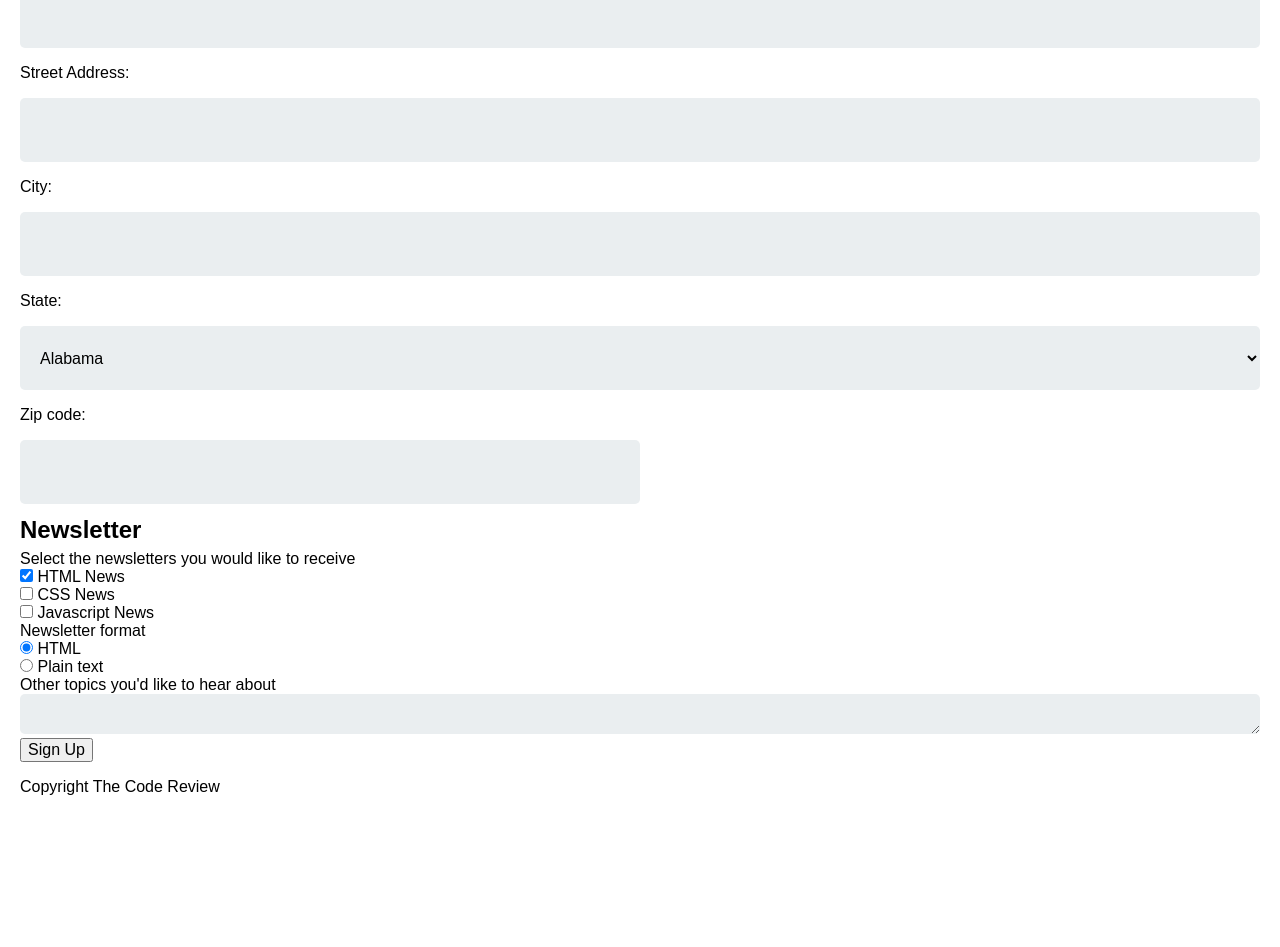
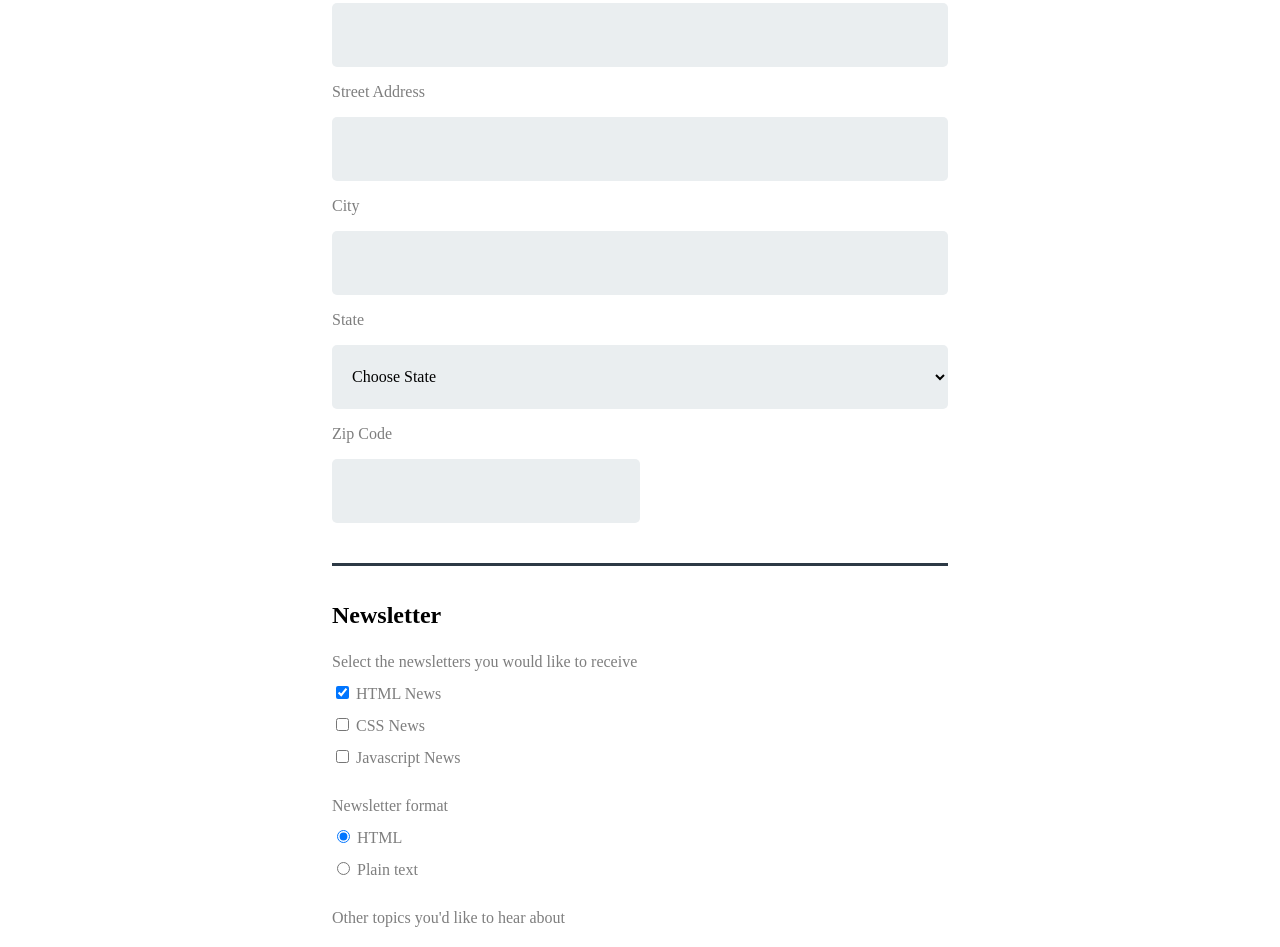
Before and after one commit to anthonyphan1234/techdegree-project-3, a plain HTML site: page index.html in a window 1280 px wide. Shown: the part 670-1617 px from the top of the page. Before the commit the page ends 1494 px from the top, so only its background shows below. Drawn offline with Linux system fonts and the light colour scheme.

Commit message:
80 percent done

```diff
--- a/css/styles.css
+++ b/css/styles.css
@@ -1,6 +1,11 @@
 /* =================================
-CSS Selectors
+Elements
 ==================================== */
+* {
+    box-sizing: border-box;
+    font-family: 'Merriweather', serif;
+}
+/*
 header h1 {
     text-transform: uppercase;
     display: flex;
@@ -10,8 +15,22 @@ header h1 {
     background-color: #2d3945;
     margin: auto;
     padding: 1em;
+    line-height: 2em;
     color: white;
+    text-align: center;
+    font-size: 1.5rem;
+} */
+
+header h1 {
+    text-transform: uppercase;
+    text-align: center;
+    background-color: #2d3945;
+    color: white;
+    padding: 1em;
+    line-height: 2em;
+    font-size: 2rem;
 }
+
 
 legend {
     font-size: x-large;
@@ -24,16 +43,33 @@ form {
 
 form h1 {
     padding-top: .4em;
+    text-align: center;
+    font-size: 1.5rem;
 }
 
 form h2 {
     color: lightgray;
-    margin: 0 1em 2em 1em;
+    margin: 0 .5em 2em .5em;
     text-align: center;
+    font-size: 1.2rem;
 }
 
 fieldset {
     border: none;
+}
+
+p {
+    text-align: center;
+}
+
+/* =================================
+CSS Selectors
+==================================== */
+
+::placeholder {
+    text-align: right;
+    padding-right: 2em;
+    color: rgb(194, 194, 194);
 }
 
 input[type="text"],
@@ -55,30 +91,40 @@ select {
   border-radius: 5px;
 }
 
-input,
-textarea,
-select,
-button {
-    box-sizing: border-box;
-}
-
-::placeholder {
-    text-align: right;
-    padding-right: 2em;
-    color: rgb(194, 194, 194);
-}
-
 /* =================================
 Class Selectors
 ==================================== */
+.border
+{
+    border-top: 6px solid #2d3945;
+    position:relative;
+    justify-content: center;
+    margin: 0 auto;
+    width: 90vw;
+}
 
-
+.border:after
+{
+    content:"";
+    display:block;
+    position:absolute;
+    z-index:-1;
+    top:4px;
+    left:0px;
+    right:0px;
+    bottom:4px;
+    border-top:3px solid #2d3945;
+}
 /* =================================
 ID Selectors
 ==================================== */
 
+#contact {
+    margin-top: 2em;
+}
+
 #contact legend {
-    padding: 1em 0;
+    padding: .5em 0;
 }
 
 #contact input, select {
@@ -89,6 +135,36 @@ ID Selectors
 #contact label {
     display: block;
     margin: 1em 0;
+    color: rgb(126, 126, 126);
+}
+
+#contact:after {
+    content:"";
+    display: block;
+    border-bottom: 3px solid #2d3945;
+    padding-top: 1em;
+    margin-top: 1.5em;
+    margin-bottom: 1.5em;
+}
+
+#copyright {
+    margin-top: 2em;
+    margin-bottom: 10em;
+}
+
+#newsletter_format {
+    margin-top: 1em;
+    display: inline-block;
+}
+
+#other_topics {
+    display: inline-block;
+    margin-top: 1em;
+}
+
+#second-fieldset label {
+    line-height: 2em;
+    color: rgb(126, 126, 126);
 }
 
 #sign-up {
@@ -98,12 +174,28 @@ ID Selectors
     flex-direction: column;
 }
 
-#sign-up:after {
-    content:"";
-    display: block;
+#sign-up-button {
     width: 100%;
-    border-bottom: 5px solid #2d3945;
-    margin-bottom: 20px;
+    padding: 1em;
+    background-color: rgb(57, 202, 188);
+    border: none;
+    border-radius: 5px;
+    margin-top: 1.5em;
+    color: white;
+    font-size: 1.5rem;
+}
+
+#topic {
+    height: 8em;
+    margin-top: 1em;
+}
+
+#newsletter_legend {
+    margin-bottom: .5em;
+}
+
+#receive {
+    line-height: normal;
 }
 
 #zip {
@@ -115,5 +207,9 @@ ID Selectors
 ==================================== */
 
 @media (min-width: 769px) {
+.border {
+   width: 50vw;
+   margin: 0 auto;
+}
 
 }
--- a/index.html
+++ b/index.html
@@ -20,26 +20,28 @@
             <h2 id="headline">Get the latest news on how your code is doing right in your inbox</h2>
         </div>
 
+        <div class="border">
             <fieldset id="contact">
                 <legend>Contact Information</legend>
 
-            <label for="name">Full Name:</label>
+                <label for="name">Full Name</label>
                 <input type="text" id="name" name="user-name" placeholder="Required" required>
 
-            <label for="mail">Email:</label>
+                <label for="mail">Email Address</label>
                 <input type="email" id="mail" name="user-email" placeholder="Required" required>
 
-            <label for="phone">Phone Number:</label>
+                <label for="phone">Phone Number</label>
                 <input type="tel" id="phone" name="user-phone-number">
 
-            <label for="address">Street Address:</label>
+                <label for="address">Street Address</label>
                 <input type="text" id="address" name="user-address">
 
-            <label for="city">City:</label>
+                <label for="city">City</label>
                 <input type="text" id="city" name="user-city">
 
-            <label for="state">State:</label>
+                <label for="state">State</label>
                 <select name="state" id="state" placeholder]="Choose State">
+                    <option value="" disabled selected>Choose State</option>
                     <option value="AL">Alabama</option>
                     <option value="AK">Alaska</option>
                     <option value="AZ">Arizona</option>
@@ -93,13 +95,12 @@
                     <option value="WY">Wyoming</option>
                 </select>
 
-            <label for="zip">Zip code:</label>
+                <label for="zip">Zip Code</label>
                 <input type="text" id="zip" name="user-zip-code" maxlength="5">
             </fieldset>
-
-        <fieldset>
-            <legend>Newsletter</legend>
-            <label>Select the newsletters you would like to receive</label> <br>
+        <fieldset id="second-fieldset">
+            <legend id="newsletter_legend">Newsletter</legend>
+            <label>Select the newsletters you would like to receive</label><br>
             <input type="checkbox" id="html" value="html_news" name="interest_newsletter" checked="checked">
             <label for="html">HTML News</label> <br>
             <input type="checkbox" id="css" value="css_news" name="interest_newsletter">
@@ -107,16 +108,18 @@
             <input type="checkbox" id="news" value="javascript_news" name="interest_newsletter">
             <label for="news">Javascript News</label> <br>
 
-            <label>Newsletter format</label> <br>
-            <input type="radio" name="newsletter_format" id="html-news" checked="checked"> <label for="html-news">HTML</label> <br>
+            <label id="newsletter_format">Newsletter format</label><br>
+            <input type="radio" name="newsletter_format" id="html-news" checked="checked"> <label
+                for="html-news">HTML</label> <br>
             <input type="radio" name="newsletter_format" id="plain"> <label for="plain">Plain text</label> <br>
 
-            <label for="topic">Other topics you'd like to hear about</label>
+            <span id="other_topics"><label for="topic">Other topics you'd like to hear about</label></span>
             <textarea name="user_topic" id="topic"></textarea>
 
-            <button type="button">Sign Up</button>
-            <p>Copyright The Code Review</p>
+            <button type="submit" id="sign-up-button">Sign Up</button>
+            <p id="copyright">Copyright The Code Review</p>
         </fieldset>
+    </div>
     </form>
 
 </body>
```
Also changed, not shown: css/normalize.css, 1 other file. Lines whose indentation alone changed are shown as unchanged.
